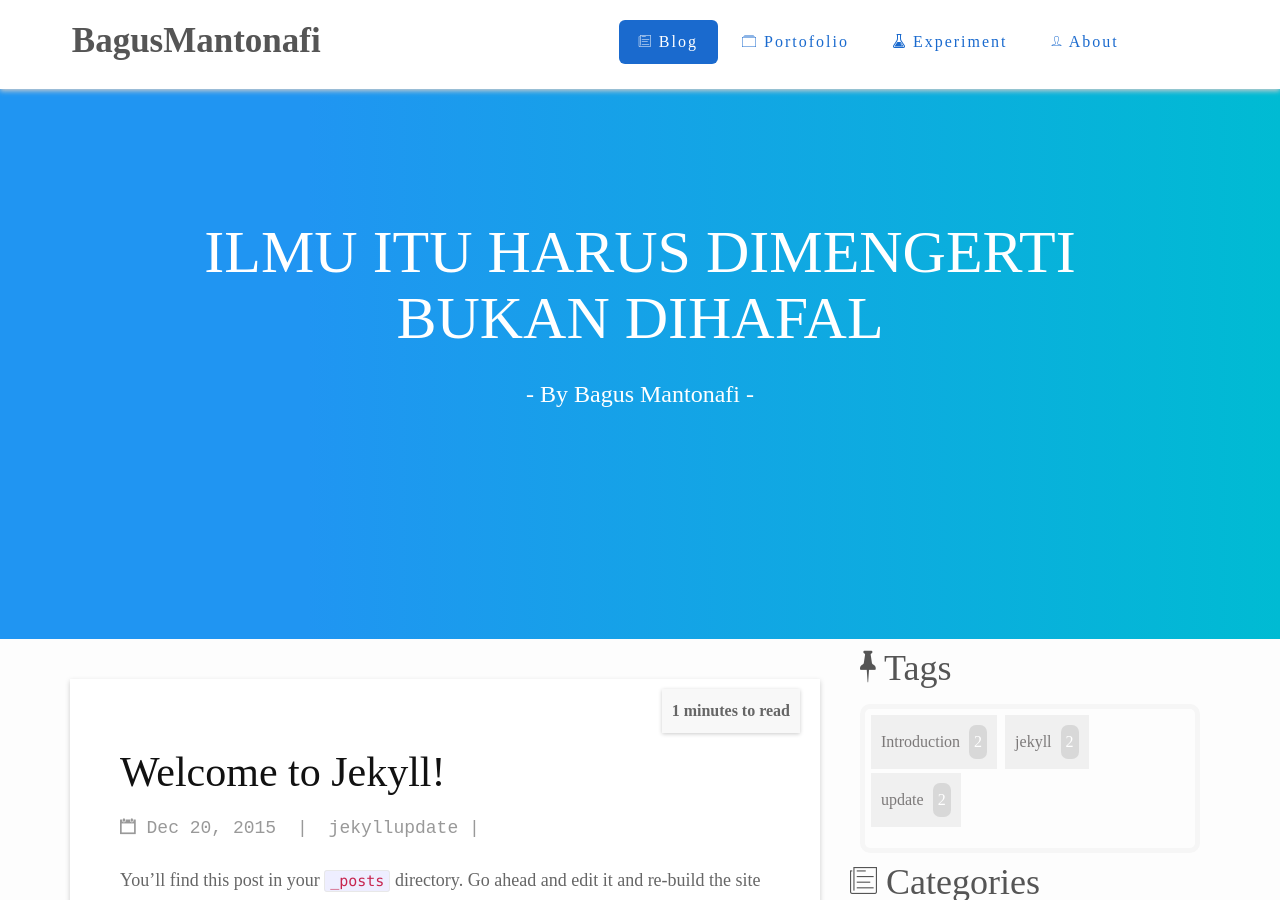
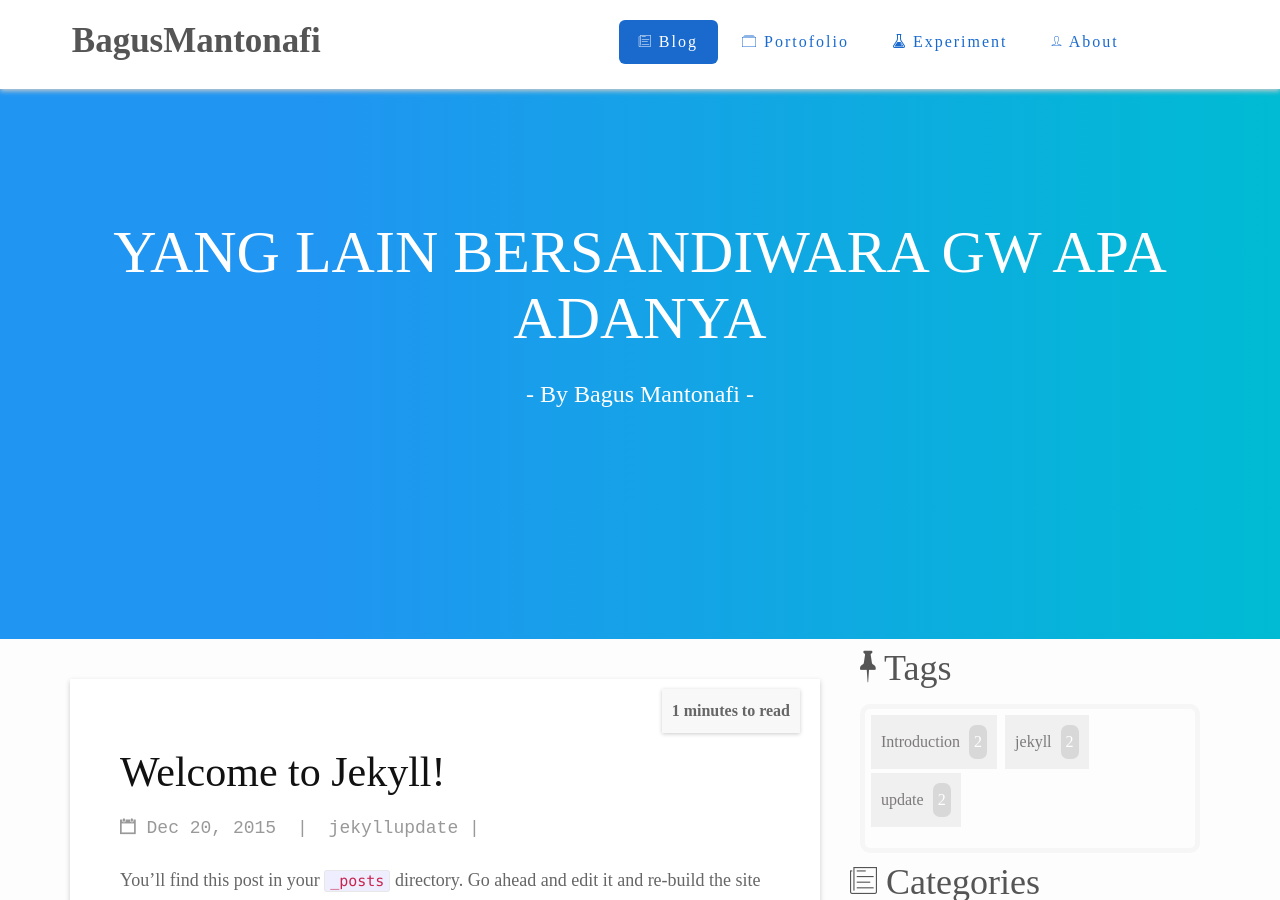
Before and after one commit to mbahgoez/mbahgoez.github.com, a Jekyll site: the page built from index.html, in a window 1280 px wide and 900 px high. Built offline with Jekyll 4.4.1, drawn with Linux system fonts in a browser that asks for light colours; some web fonts are replaced.

Commit message:
ganti tagline v4

```diff
--- a/index.html
+++ b/index.html
@@ -5,7 +5,8 @@ layout: default
 
 <div class="background-image" id="back">
   <h1>
-  Ilmu itu harus dimengerti bukan dihafal</h1>
+    Yang lain bersandiwara gw apa adanya
+  </h1>
   <h3>
     - By Bagus Mantonafi -
   </h3>
```
Also changed, not shown: 3 other files.
